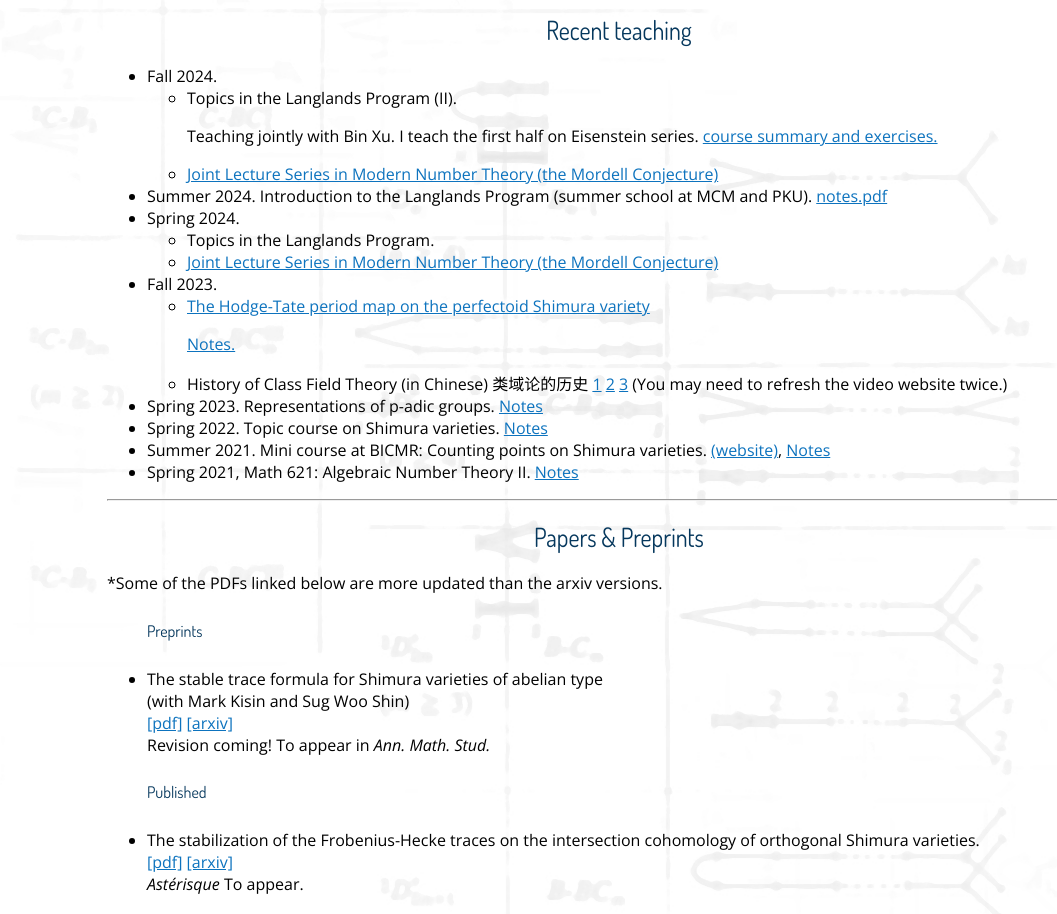
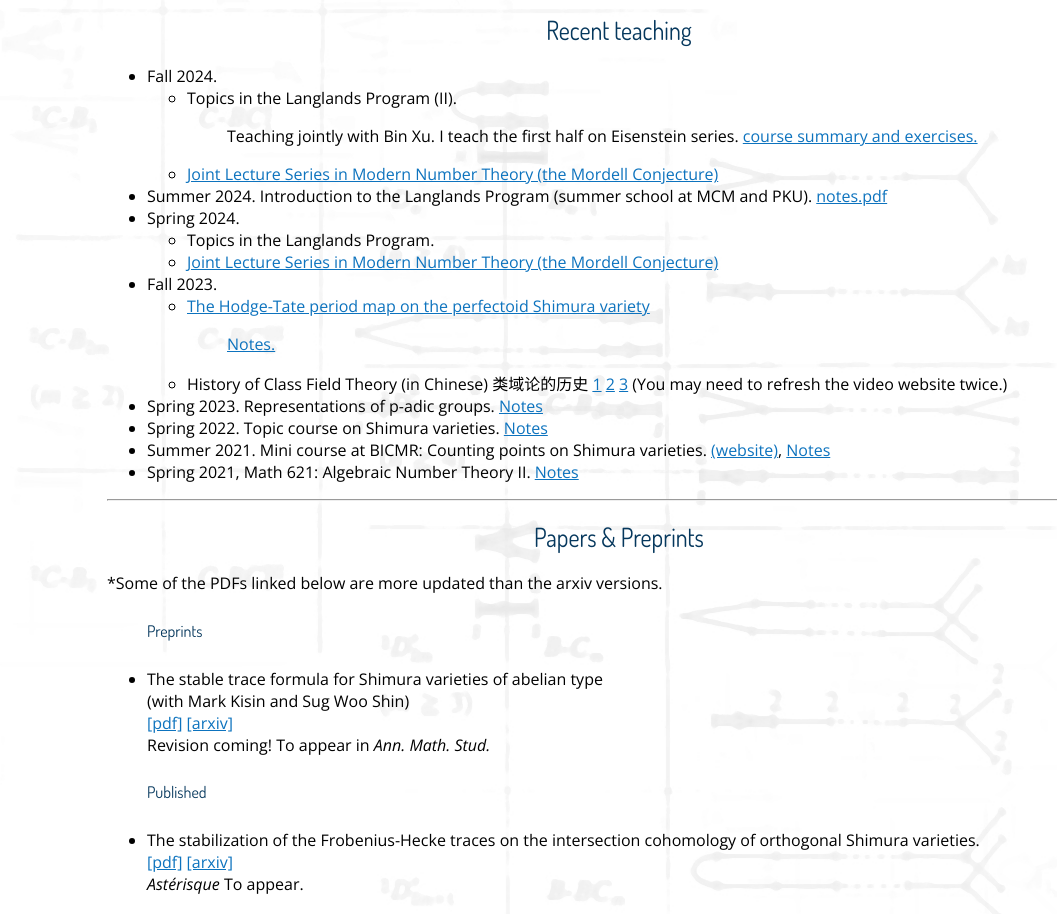
Before and after one commit to yhzhumath/yhzhumath.github.io, a plain HTML site: page index.html in a window 1280 px wide. Shown: the part 800-1714 px from the top of the page, without its empty margins (21-1078 px from the left). Drawn offline with nearby package versions, Linux system fonts and the light colour scheme; a web font is replaced by a local one.

Commit message:
Update index.html

```diff
--- a/index.html
+++ b/index.html
@@ -108,12 +108,12 @@ More specifically, I am interested in the interaction of the following topics as
 <h2>Recent teaching </h2>
 <ul>
 <li> Fall 2024. <ul> <li>Topics in the Langlands Program (II).
-	<p>Teaching jointly with Bin Xu. I teach the first half on Eisenstein series. <a href="https://yhzhumath.github.io/Eisenstein.pdf"> course summary and exercises. </a> </p> </li>
+	<p style="margin-left: 40px;">Teaching jointly with Bin Xu. I teach the first half on Eisenstein series. <a href="https://yhzhumath.github.io/Eisenstein.pdf"> course summary and exercises. </a> </p> </li>
 	<li> <a href="https://yhzhumath.github.io/Mordell2024.html"> Joint Lecture Series in Modern Number Theory (the Mordell Conjecture) </a> </li>
 	</ul> </li>
 <li> Summer 2024. Introduction to the Langlands Program (summer school at MCM and PKU). <a href="https://yhzhumath.github.io/IL2024.pdf"> notes.pdf </a> </li>
 <li> Spring 2024. <ul> <li> Topics in the Langlands Program. </li> <li> <a href="https://yhzhumath.github.io/Mordell2024.html"> Joint Lecture Series in Modern Number Theory (the Mordell Conjecture) </a> </li> </ul>  </li>
-<li> Fall 2023. <ul> <li> <a href="https://ymsc.tsinghua.edu.cn/info/1047/3381.htm"> The Hodge-Tate period map on the perfectoid Shimura variety </a> <p> <a href="https://yhzhumath.github.io/HT final.pdf"> Notes. </a> </p> </li>
+<li> Fall 2023. <ul> <li> <a href="https://ymsc.tsinghua.edu.cn/info/1047/3381.htm"> The Hodge-Tate period map on the perfectoid Shimura variety </a> <p style="margin-left: 40px;"> <a href="https://yhzhumath.github.io/HT final.pdf"> Notes. </a> </p> </li>
                       <li> History of Class Field Theory (in Chinese) 类域论的历史 <a href="https://www.bilibili.com/video/BV1wC4y1m7Nj/?spm_id_from=333.999.0.0">1</a> <a href="https://www.bilibili.com/video/BV1Au4y1w7uE/?spm_id_from=333.999.0.0">2</a> <a href="https://www.bilibili.com/video/BV1M64y157mK/?spm_id_from=333.999.0.0">3</a> (You may need to refresh the video website twice.) </li> </ul>
 </li>
 
```
